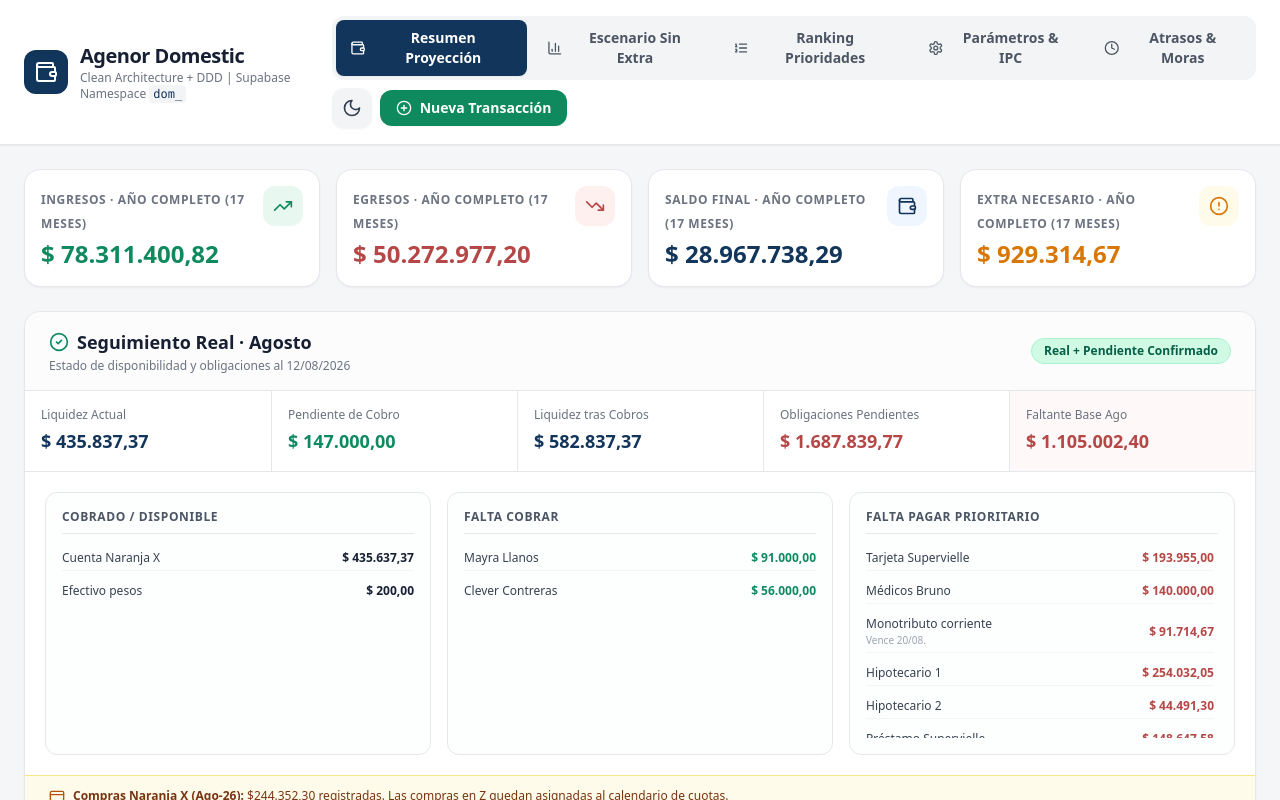
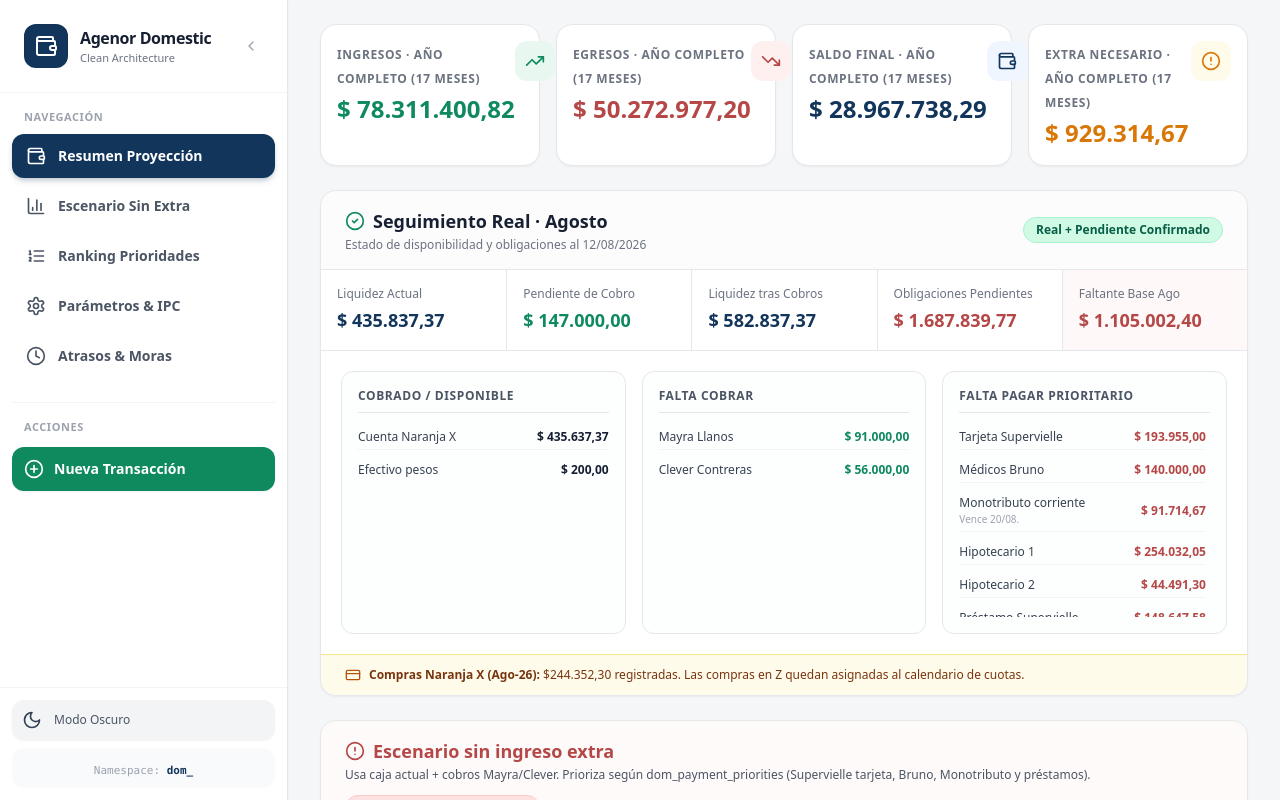
Before and after one commit to Agenor-IT/agenor-domestic, a React (Vite) app: page / in a window 1280 px wide. Shown: the top 800 px of the page. Built offline with nearby package versions, Linux system fonts and the light colour scheme.

Commit message:
fix(ui): corregir contraste y fondo de filas de grupo en modo oscuro y actualizar sidebar

```diff
--- a/src/App.tsx
+++ b/src/App.tsx
@@ -1,5 +1,5 @@
 import React, { useState, useMemo } from 'react';
-import { Navbar } from './presentation/components/Navbar';
+import { Sidebar } from './presentation/components/Sidebar';
 import { MetricsHeader } from './presentation/components/MetricsHeader';
 import { ActualTrackingPanel } from './presentation/components/ActualTrackingPanel';
 import { NoExtraScenarioPanel } from './presentation/components/NoExtraScenarioPanel';
@@ -23,6 +23,7 @@ export const AppContent: React.FC = () => {
   const [priorities, setPriorities] = useState<PaymentPriority[]>(DEFAULT_PAYMENT_PRIORITIES);
   const [selectedMethods, setSelectedMethods] = useState<Record<string, PaymentMethodType>>({});
   const [isModalOpen, setIsModalOpen] = useState<boolean>(false);
+  const [isSidebarCollapsed, setIsSidebarCollapsed] = useState<boolean>(false);
 
   const useCase = useMemo(() => new ProjectCashFlowUseCase(), []);
 
@@ -62,14 +63,17 @@ export const AppContent: React.FC = () => {
   const extraNeeded = projection.extraNeeded.reduce((sum, m) => sum.add(m), Money.zero());
 
   return (
-    <div className="min-h-screen bg-[#f4f6f8] dark:bg-slate-900 text-[#172033] dark:text-slate-100 transition-colors">
-      <Navbar
+    <div className="min-h-screen flex bg-[#f4f6f8] dark:bg-slate-900 text-[#172033] dark:text-slate-100 transition-colors">
+      <Sidebar
         currentTab={currentTab}
         onTabChange={setCurrentTab}
         onOpenNewTransaction={() => setIsModalOpen(true)}
+        collapsed={isSidebarCollapsed}
+        onToggleCollapse={() => setIsSidebarCollapsed(prev => !prev)}
       />
 
-      <main className="max-w-[1850px] mx-auto px-4 md:px-6 py-6">
+      <div className="flex-1 min-w-0 flex flex-col">
+        <main className="flex-1 max-w-[1850px] w-full mx-auto px-4 md:px-8 py-6">
         <MetricsHeader
           totalIncome={totalIncome}
           totalExpense={totalExpense}
@@ -114,7 +118,8 @@ export const AppContent: React.FC = () => {
         {currentTab === 'atrasos' && (
           <OverduesPanel />
         )}
-      </main>
+        </main>
+      </div>
 
       <TransactionModal
         isOpen={isModalOpen}
--- a/src/presentation/components/ParametersPanel.tsx
+++ b/src/presentation/components/ParametersPanel.tsx
@@ -33,7 +33,7 @@ export const ParametersPanel: React.FC<ParametersPanelProps> = ({ ipcRates, onIp
           </thead>
           <tbody className="divide-y divide-gray-100 dark:divide-slate-700/60">
             <tr>
-              <td className="py-2.5 px-3 font-semibold text-gray-900 dark:text-slate-100 bg-gray-50 dark:bg-slate-750">IPC Mensual (%)</td>
+              <td className="py-2.5 px-3 font-semibold text-gray-900 dark:text-slate-100 bg-gray-50 dark:bg-slate-700/80">IPC Mensual (%)</td>
               {ipcRates.map((rate, idx) => (
                 <td key={idx} className="py-2 px-1 text-center">
                   <input
--- a/src/presentation/components/ProjectionTable.tsx
+++ b/src/presentation/components/ProjectionTable.tsx
@@ -58,24 +58,24 @@ export const ProjectionTable: React.FC<ProjectionTableProps> = ({
     let rowBg = 'bg-white dark:bg-slate-800';
     let stickyBg = 'bg-white dark:bg-slate-800';
     if (node.flowType === 'group') {
-      rowBg = 'bg-gray-50/70 dark:bg-slate-700/50 font-semibold';
-      stickyBg = 'bg-gray-50 dark:bg-slate-750';
+      rowBg = 'bg-gray-50/80 dark:bg-slate-700/80 font-bold';
+      stickyBg = 'bg-gray-50 dark:bg-slate-700';
     }
     if (node.flowType === 'initialBalance') {
-      rowBg = 'bg-blue-50/60 dark:bg-sky-950/50 font-bold border-l-4 border-blue-600 dark:border-sky-400';
-      stickyBg = 'bg-blue-50/60 dark:bg-sky-950/80';
+      rowBg = 'bg-blue-50/60 dark:bg-sky-950/70 font-bold border-l-4 border-blue-600 dark:border-sky-400';
+      stickyBg = 'bg-blue-50/60 dark:bg-sky-950/90';
     }
     if (node.flowType === 'finalBalance') {
-      rowBg = 'bg-emerald-50/70 dark:bg-emerald-950/50 font-bold border-l-4 border-emerald-600 dark:border-emerald-400';
-      stickyBg = 'bg-emerald-50/70 dark:bg-emerald-950/80';
+      rowBg = 'bg-emerald-50/70 dark:bg-emerald-950/70 font-bold border-l-4 border-emerald-600 dark:border-emerald-400';
+      stickyBg = 'bg-emerald-50/70 dark:bg-emerald-950/90';
     }
     if (node.flowType === 'net') {
-      rowBg = 'bg-purple-50/60 dark:bg-purple-950/50 font-bold border-l-4 border-purple-600 dark:border-purple-400';
-      stickyBg = 'bg-purple-50/60 dark:bg-purple-950/80';
+      rowBg = 'bg-purple-50/60 dark:bg-purple-950/70 font-bold border-l-4 border-purple-600 dark:border-purple-400';
+      stickyBg = 'bg-purple-50/60 dark:bg-purple-950/90';
     }
     if (node.flowType === 'extraNeeded') {
-      rowBg = 'bg-amber-50/70 dark:bg-amber-950/50 font-bold border-l-4 border-amber-600 dark:border-amber-400';
-      stickyBg = 'bg-amber-50/70 dark:bg-amber-950/80';
+      rowBg = 'bg-amber-50/70 dark:bg-amber-950/70 font-bold border-l-4 border-amber-600 dark:border-amber-400';
+      stickyBg = 'bg-amber-50/70 dark:bg-amber-950/90';
     }
     if (node.flowType === 'income') rowBg += ' hover:bg-emerald-50/30 dark:hover:bg-emerald-950/30';
     if (node.flowType === 'expense') rowBg += ' hover:bg-red-50/30 dark:hover:bg-rose-950/30';
--- /dev/null
+++ b/src/presentation/components/Sidebar.tsx
@@ -0,0 +1,171 @@
+import React, { useState } from 'react';
+import {
+  Wallet,
+  Settings,
+  Clock,
+  BarChart3,
+  PlusCircle,
+  ListOrdered,
+  Sun,
+  Moon,
+  ChevronLeft
+} from 'lucide-react';
+import { useTheme } from '../context/ThemeContext';
+
+interface SidebarProps {
+  currentTab: string;
+  onTabChange: (tab: string) => void;
+  onOpenNewTransaction: () => void;
+  collapsed?: boolean;
+  onToggleCollapse?: () => void;
+}
+
+export const Sidebar: React.FC<SidebarProps> = ({
+  currentTab,
+  onTabChange,
+  onOpenNewTransaction,
+  collapsed: externalCollapsed,
+  onToggleCollapse: externalToggleCollapse
+}) => {
+  const [internalCollapsed, setInternalCollapsed] = useState<boolean>(false);
+  const { theme, toggleTheme } = useTheme();
+
+  const isCollapsed = externalCollapsed !== undefined ? externalCollapsed : internalCollapsed;
+  const toggleCollapsed = () => {
+    if (externalToggleCollapse) {
+      externalToggleCollapse();
+    } else {
+      setInternalCollapsed(prev => !prev);
+    }
+  };
+
+  const tabs = [
+    { id: 'resumen', label: 'Resumen Proyección', icon: Wallet },
+    { id: 'escenario', label: 'Escenario Sin Extra', icon: BarChart3 },
+    { id: 'prioridades', label: 'Ranking Prioridades', icon: ListOrdered },
+    { id: 'parametros', label: 'Parámetros & IPC', icon: Settings },
+    { id: 'atrasos', label: 'Atrasos & Moras', icon: Clock },
+  ];
+
+  return (
+    <aside
+      className={`h-screen sticky top-0 z-40 flex flex-col justify-between bg-white dark:bg-slate-900 border-r border-gray-200 dark:border-slate-800 transition-all duration-300 ease-in-out shadow-sm select-none ${
+        isCollapsed ? 'w-[76px]' : 'w-72'
+      }`}
+    >
+      {/* Top Header / Logo Section */}
+      <div className="p-4 border-b border-gray-100 dark:border-slate-800/80">
+        <button
+          onClick={toggleCollapsed}
+          title={isCollapsed ? 'Expandir menú lateral (Click en logo)' : 'Colapsar menú lateral (Click en logo)'}
+          className={`w-full flex items-center gap-3 p-2 rounded-xl transition-all text-left group hover:bg-gray-100 dark:hover:bg-slate-800 ${
+            isCollapsed ? 'justify-center' : 'justify-between'
+          }`}
+        >
+          <div className="flex items-center gap-3 min-w-0">
+            <div className="bg-[#12355b] dark:bg-sky-600 text-white p-2.5 rounded-xl shadow-inner shrink-0 group-hover:scale-105 transition-transform">
+              <Wallet className="w-6 h-6" />
+            </div>
+            {!isCollapsed && (
+              <div className="min-w-0 overflow-hidden">
+                <h1 className="text-base font-bold tracking-tight text-[#172033] dark:text-slate-100 truncate">
+                  Agenor Domestic
+                </h1>
+                <p className="text-[11px] text-gray-500 dark:text-slate-400 font-medium truncate">
+                  Clean Architecture
+                </p>
+              </div>
+            )}
+          </div>
+
+          {!isCollapsed && (
+            <div className="text-gray-400 dark:text-slate-500 group-hover:text-gray-600 dark:group-hover:text-slate-300 transition-colors p-1">
+              <ChevronLeft className="w-4 h-4" />
+            </div>
+          )}
+        </button>
+      </div>
+
+      {/* Navigation Section */}
+      <div className="flex-1 py-4 px-3 overflow-y-auto overflow-x-hidden">
+        {!isCollapsed && (
+          <p className="px-3 pb-2 text-[11px] font-semibold uppercase tracking-wider text-gray-400 dark:text-slate-500">
+            Navegación
+          </p>
+        )}
+        <nav className="space-y-1.5">
+          {tabs.map((t) => {
+            const Icon = t.icon;
+            const active = currentTab === t.id;
+            return (
+              <button
+                key={t.id}
+                onClick={() => onTabChange(t.id)}
+                title={isCollapsed ? t.label : undefined}
+                className={`w-full flex items-center gap-3 px-3.5 py-3 text-sm font-semibold rounded-xl transition-all ${
+                  isCollapsed ? 'justify-center' : 'justify-start'
+                } ${
+                  active
+                    ? 'bg-[#12355b] dark:bg-sky-600 text-white shadow-md shadow-[#12355b]/20 dark:shadow-sky-900/30'
+                    : 'text-gray-600 dark:text-slate-300 hover:text-gray-900 dark:hover:text-white hover:bg-gray-100 dark:hover:bg-slate-800'
+                }`}
+              >
+                <Icon className="w-5 h-5 shrink-0" />
+                {!isCollapsed && <span className="truncate">{t.label}</span>}
+              </button>
+            );
+          })}
+        </nav>
+
+        {/* Action Buttons Section */}
+        <div className="mt-6 pt-4 border-t border-gray-100 dark:border-slate-800 space-y-2">
+          {!isCollapsed && (
+            <p className="px-3 pb-1 text-[11px] font-semibold uppercase tracking-wider text-gray-400 dark:text-slate-500">
+              Acciones
+            </p>
+          )}
+          <button
+            onClick={onOpenNewTransaction}
+            title={isCollapsed ? 'Nueva Transacción' : undefined}
+            className={`w-full flex items-center gap-2.5 bg-[#0f8a5f] hover:bg-[#0b7651] dark:bg-emerald-600 dark:hover:bg-emerald-500 text-white text-sm font-semibold p-3 rounded-xl transition-all shadow-sm ${
+              isCollapsed ? 'justify-center' : 'justify-start'
+            }`}
+          >
+            <PlusCircle className="w-5 h-5 shrink-0" />
+            {!isCollapsed && <span className="truncate">Nueva Transacción</span>}
+          </button>
+        </div>
+      </div>
+
+      {/* Footer / Theme & Info Section */}
+      <div className="p-3 border-t border-gray-100 dark:border-slate-800 space-y-2">
+        <button
+          onClick={toggleTheme}
+          title={theme === 'dark' ? 'Cambiar a Modo Claro' : 'Cambiar a Modo Oscuro'}
+          className={`w-full flex items-center gap-3 p-2.5 rounded-xl bg-gray-100 dark:bg-slate-800 text-gray-700 dark:text-slate-200 hover:bg-gray-200 dark:hover:bg-slate-700 transition-colors shadow-sm ${
+            isCollapsed ? 'justify-center' : 'justify-start'
+          }`}
+        >
+          {theme === 'dark' ? (
+            <Sun className="w-5 h-5 text-amber-400 shrink-0" />
+          ) : (
+            <Moon className="w-5 h-5 text-slate-700 shrink-0" />
+          )}
+          {!isCollapsed && (
+            <span className="text-xs font-medium text-gray-600 dark:text-slate-300 truncate">
+              {theme === 'dark' ? 'Modo Claro' : 'Modo Oscuro'}
+            </span>
+          )}
+        </button>
+
+        {!isCollapsed && (
+          <div className="px-3 py-2 bg-gray-50 dark:bg-slate-800/50 rounded-xl text-center">
+            <span className="text-[11px] text-gray-400 dark:text-slate-500 font-mono">
+              Namespace: <strong className="text-[#12355b] dark:text-sky-400">dom_</strong>
+            </span>
+          </div>
+        )}
+      </div>
+    </aside>
+  );
+};
```
Also changed, not shown: 1 other file (tests, documents, lock files or other folders).
